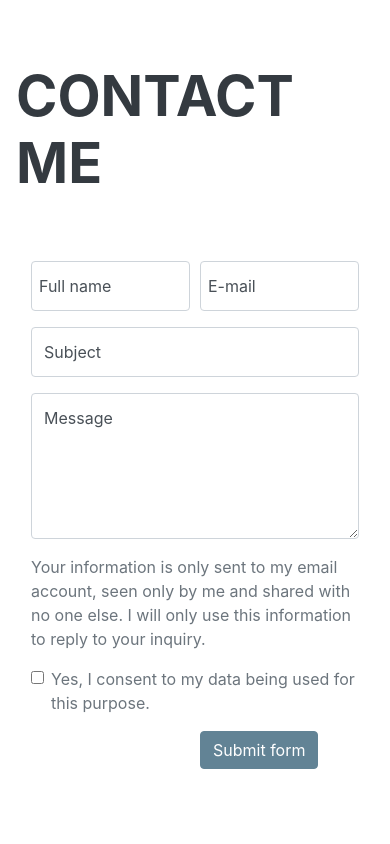
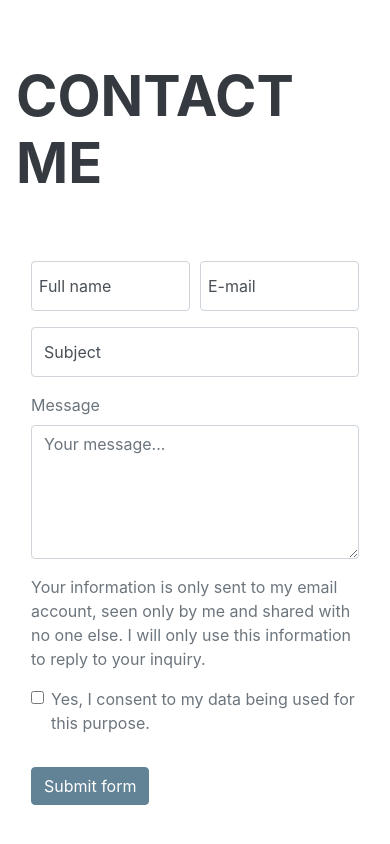
Before and after one commit to aledelduca/aledelduca.github.io, a plain HTML site: page index.html in a window 390 px wide. Shown: the part 5487-6331 px from the top of the page. Drawn offline with nearby package versions, Linux system fonts and the light colour scheme; files whose address does not match are found by name; a web font is replaced by a local one.

Commit message:
Form layout updates. Remove debug logs.

```diff
--- a/index.html
+++ b/index.html
@@ -297,10 +297,9 @@
                             <label for="formSubject">Subject</label>
                             <div class="invalid-feedback">Please enter a subject</div>
                         </div>
-                        <div class="form-label-group">
+                        <div class="form-group">
+                            <label for="formMessage">Message</label>
                             <textarea class="char-textarea form-control" rows="5" maxlength="5000" id="formMessage" placeholder="Your message..." name="message" required></textarea>
-                            <label for="formMessage">Message</label>
-                            <div class="invalid-feedback">Your message must be at least 30 characters long</div>
                         </div>
                         <div class="form-group">
                             <p>Your information is only sent to my email account, seen only by me and shared with no one else. I will only use this information to reply to your inquiry.</p>
@@ -310,11 +309,11 @@
                             </div>
                         </div>
                         <div class="form-row">
-                            <div class="form-group col">
+                            <div class="form-group col-md-6">
                                 <div class="h-captcha" id="hcaptcha" data-sitekey="fccfff26-df92-4118-86d8-84a1e55e5434" data-callback="hcaptchaCallback"></div>
                                 <div class="invalid-feedback">Please confirm you're a human.</div>
                             </div>
-                            <div class="form-group col"><button class="btn btn-primary" type="submit">Submit form</button></div>
+                            <div class="form-group col-md-6"><button class="btn btn-primary" type="submit">Submit form</button></div>
                         </div>
                     </form>
                     <div class="alert alert-primary text-center m-4" id="thanks" role="alert" style="display: none;"><h3 class="alert-heading m-4">Thank you!</h3></div>
--- a/js/js_analytics.js
+++ b/js/js_analytics.js
@@ -22,7 +22,6 @@ async function initFingerprintJS() {
     };
     ga.l = +new Date;
 
-    console.log(visitorId);
     ga('create', 'UA-180475860-1', {
         'storage': 'none',
         'clientId': visitorId
```
